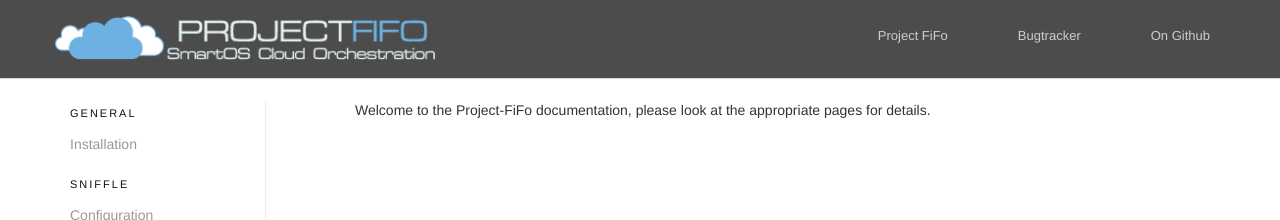
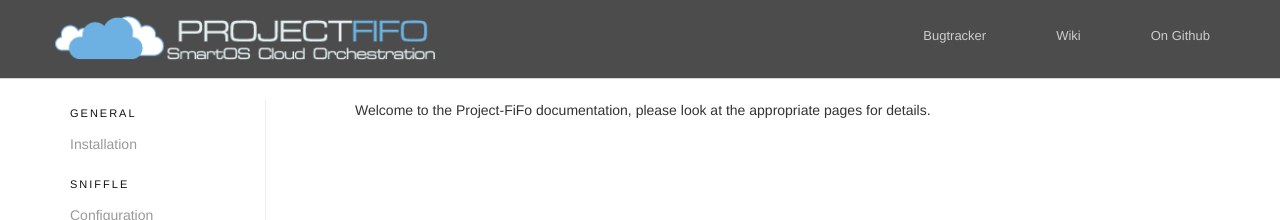
Before and after one commit to project-fifo/docs, a Jekyll site: the page built from index.md, in a window 1280 px wide. Shown: the top 220 px of the page. Built offline with Jekyll 4.4.1, drawn with Linux system fonts in a browser that asks for light colours; nearby versions of some CDN libraries.

Commit message:
Fixed links.

```diff
--- a/_layouts/default.html
+++ b/_layouts/default.html
@@ -34,9 +34,9 @@
         <div class="container">
           <a href="/" class="brand"><img src="/assets/img/fifo-logo.png"></a>
           <ul class="nav pull-right">
-            <li><a href="http://project-fifo.net/">Project FiFo</a></li>
-            <li><a href="http://jira.project-fifo.net/">Bugtracker</a></li>
-            <li><a href="https://github.com/project-fifo/docs" target="_blank">On Github</a></li>
+            <li><a href="https://jira.project-fifo.net/">Bugtracker</a></li>
+            <li><a href="https://project-fifo.net/">Wiki</a></li>
+            <li><a href="https://github.com/project-fifo/project-fifo.github.io" target="_blank">On Github</a></li>
           </ul>
         </div>
       </div>
```
